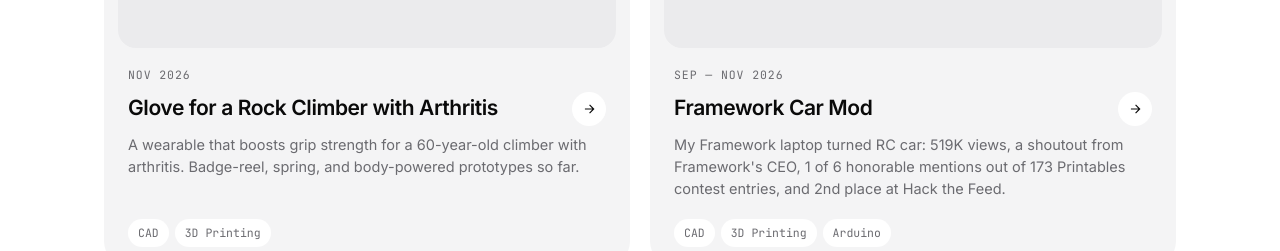
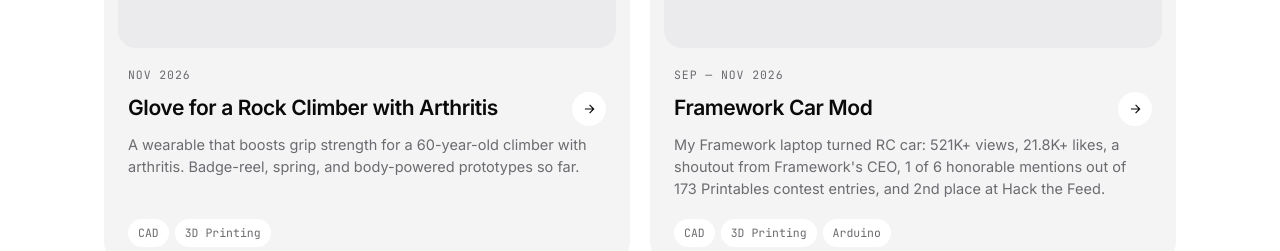
Before and after one commit to taliyah0x0/engineering-portfolio, a plain HTML site: page index.html in a window 1280 px wide. Shown: the part 1400-1651 px from the top of the page. Drawn offline with Linux system fonts and the light colour scheme.

Commit message:
updated view count

```diff
--- a/index.html
+++ b/index.html
@@ -779,7 +779,7 @@ const PROFILE = {
       slug: "framework-car-mod",
       title: "Framework Car Mod", size: "", category: "Personal", tag: "Product Design",
       img: "assets/framework-car-mod/framework-cover.mp4", imgPoster: "assets/framework-car-mod/cover.jpg",
-      desc: "My Framework laptop turned RC car: 519K views, a shoutout from Framework's CEO, 1 of 6 honorable mentions out of 173 Printables contest entries, and 2nd place at Hack the Feed.",
+      desc: "My Framework laptop turned RC car: 521K+ views, 21.8K+ likes, a shoutout from Framework's CEO, 1 of 6 honorable mentions out of 173 Printables contest entries, and 2nd place at Hack the Feed.",
       tools: ["CAD", "3D Printing", "Arduino"],
       detail: {
         subtitle: "Turning my modular Framework laptop into an RC car, then into a robot cameraman.",
@@ -822,7 +822,7 @@ const PROFILE = {
             ${gal(fig(F_ + "framework-ceo-shoutout.mp4", "Framework CEO Nirav Patel giving the car mod a shoutout", { ratio: "9/16" }),
                   fig(F_ + "framework-foundersinc.mp4", "The upgrade for the Founders Inc. silly robots contest", { ratio: "9/16" }))}` },
         ],
-        links: [["Files on Printables", "https://www.printables.com/model/1831377-framework-rc-car-mod-butterfly-mainboard-stand"], ["Watch the reel (519K views)", "https://www.instagram.com/taliyahengineering/reel/DdpGmNVyH-t/"], ["Hack the Feed reel", "https://www.instagram.com/taliyahengineering/reel/Dfcxudyh_Jo/"], ["Hack the Feed thread on X", "https://x.com/taliyahengineer/status/2119132269202043073"], ["Hack the Feed recap", "https://www.instagram.com/taliyahengineering/reel/DfsnOT4Stoa/"]],
+        links: [["Files on Printables", "https://www.printables.com/model/1831377-framework-rc-car-mod-butterfly-mainboard-stand"], ["Watch the reel (521K+ views)", "https://www.instagram.com/taliyahengineering/reel/DdpGmNVyH-t/"], ["Hack the Feed reel", "https://www.instagram.com/taliyahengineering/reel/Dfcxudyh_Jo/"], ["Hack the Feed thread on X", "https://x.com/taliyahengineer/status/2119132269202043073"], ["Hack the Feed recap", "https://www.instagram.com/taliyahengineering/reel/DfsnOT4Stoa/"]],
       },
     },
     {
```
